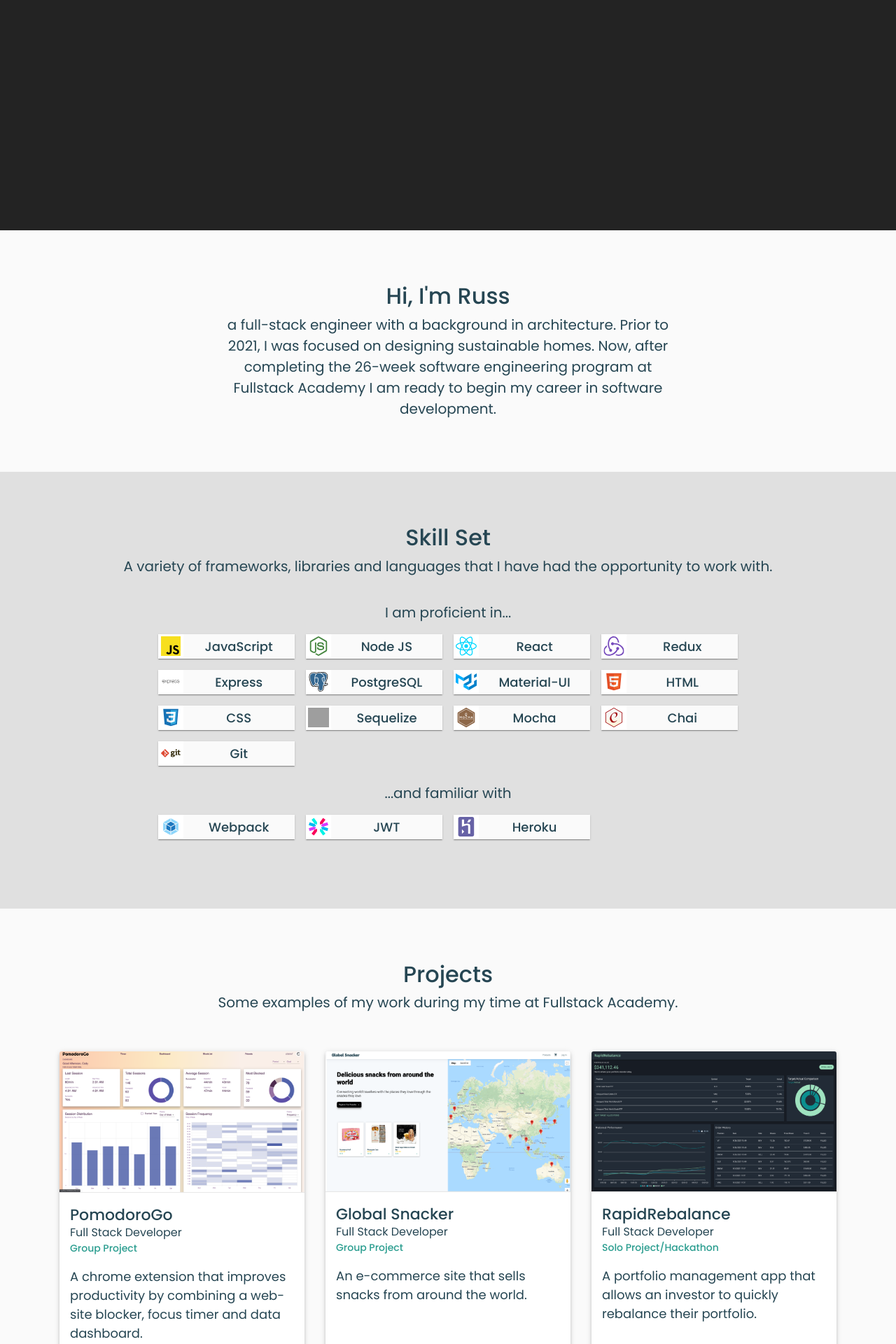
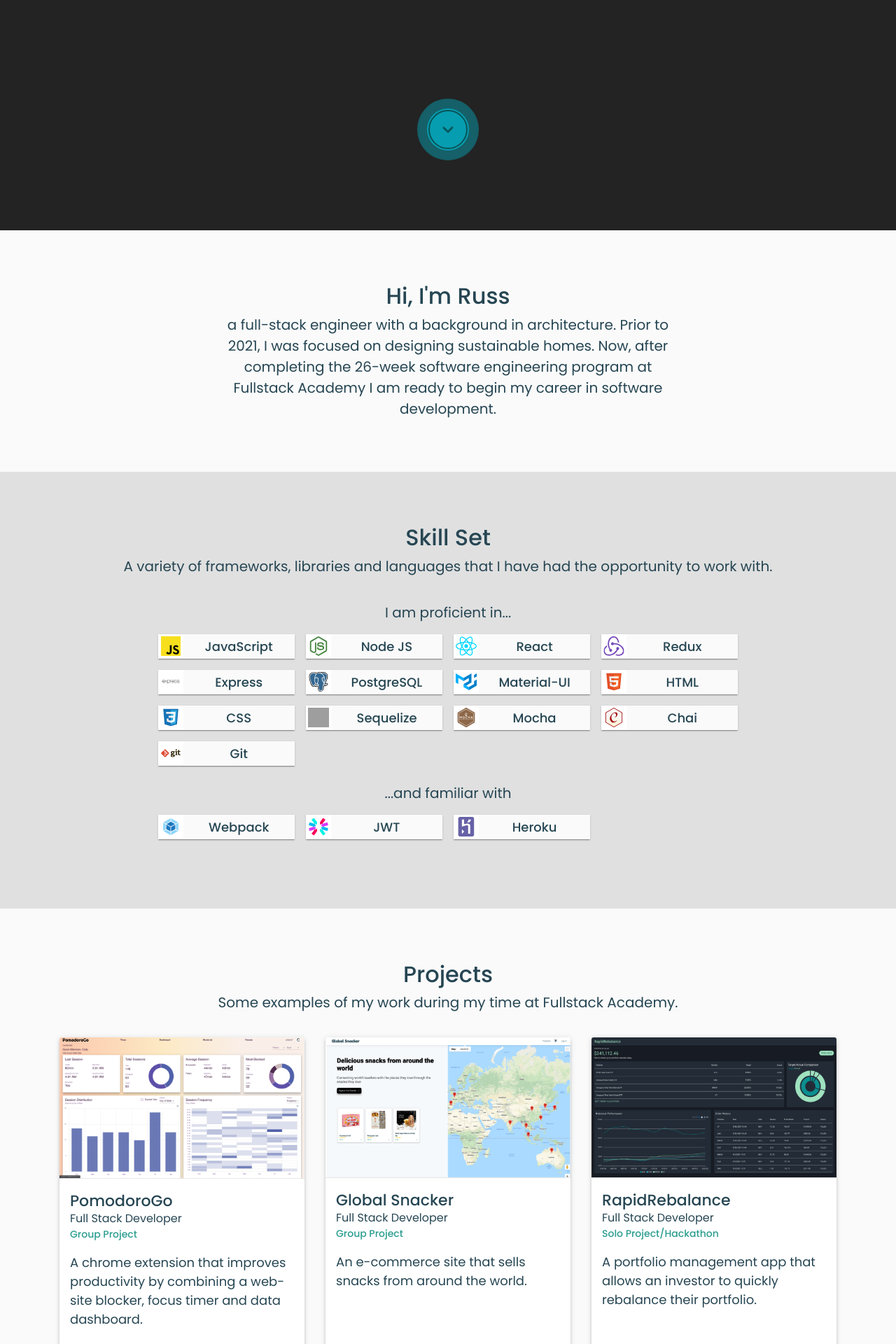
Before and after one commit to rfmcmillan/portfolio, a React app: page / in a window 1280 px wide. Shown: the part 540-2460 px from the top of the page at 70% size. Built offline with nearby package versions, Linux system fonts and the light colour scheme; grey boxes are pictures that could not be loaded.

Commit message:
fixed margin on movile view

```diff
--- a/client/components/Banner.js
+++ b/client/components/Banner.js
@@ -30,7 +30,7 @@ const Banner = () => {
           <p id="job-function">Full Stack Engineer</p>
         </div>
       </div>
-      <div className="arrow-container animated fadeInDown">
+      <div id="arrow-container" className="animated fadeInDown">
         <div className="arrow-2">
           <i className="fa fa-angle-down">
             <Link to={'intro'} smooth={true} duration={700}>
--- a/client/components/Footer.js
+++ b/client/components/Footer.js
@@ -70,7 +70,7 @@ const Footer = () => {
               <Grid item xs={6}>
                 <Typography className={classes.credit}>Design by</Typography>
               </Grid>
-              <Grid item container xs={6}>
+              <Grid item container xs={6} justifyContent="flex-end">
                 <Grid item>
                   <Link
                     className={classes.name}
--- a/client/components/Projects/ProjectCard/index.js
+++ b/client/components/Projects/ProjectCard/index.js
@@ -49,8 +49,8 @@ const ProjectCard = ({ project }) => {
   }, []);
 
   return (
-    <Grid item id="card-container">
-      <div id="product-card">
+    <Grid item>
+      <div>
         <Paper
           id="side-a"
           elevation={3}
--- a/client/components/Projects/index.js
+++ b/client/components/Projects/index.js
@@ -14,9 +14,7 @@ const Projects = () => {
       paddingBottom: '1em',
       width: '100%',
     },
-    projects: {
-      margin: 20,
-    },
+    projects: {},
     title: {
       fontSize: 32,
       fontWeight: 500,
--- a/public/style.css
+++ b/public/style.css
@@ -3,11 +3,11 @@
 :root {
   --primary-main: #264653;
   --primary-contrast-text: #c7fff0;
-  --secondary-main: #2A9D8F;
+  --secondary-main: #2a9d8f;
   --secondary-contrast-text: #264653;
-  --text-primary: #2A9D8F;
-  --text-secondary: #2A9D8F;
-  --info-main: #E76F51;
+  --text-primary: #2a9d8f;
+  --text-secondary: #2a9d8f;
+  --info-main: #e76f51;
 }
 
 * {
@@ -40,8 +40,6 @@
   bottom: 75px;
 }
 
-
-
 .title {
   width: 100%;
   position: relative;
@@ -55,7 +53,6 @@
     font-size: 50px;
     padding-left: 16px;
   }
-
 }
 
 #block-1 {
@@ -126,7 +123,6 @@ h1 {
 }
 
 @media screen and (max-width: 600px) {
-
   #job-function {
     padding-left: 16px;
   }
@@ -175,14 +171,14 @@ h1 {
   0% {
     width: 0px;
     height: 0px;
-    background: var(--info-main);;
+    background: var(--info-main);
     border: 0px solid #ddd;
     opacity: 0;
   }
   50% {
     width: 10px;
     height: 10px;
-    background: var(--info-main);;
+    background: var(--info-main);
     opacity: 1;
     bottom: 64px;
   }
@@ -200,7 +196,7 @@ h1 {
   100% {
     width: 7px;
     height: 7px;
-    background: var(--info-main);;
+    background: var(--info-main);
     border: 0px solid #222;
     bottom: 15px;
   }
@@ -214,8 +210,6 @@ h1 {
     opacity: 1;
   }
 }
-
-
 
 i {
   margin-right: 25px;
@@ -252,11 +246,7 @@ i {
   }
 }
 
-/* body{
-   background: #263238;
-} */
-
-.arrow-container{
+#arrow-container {
   width: 100px;
   height: 100px;
   margin: 0 auto;
@@ -271,27 +261,20 @@ i {
   opacity: 0;
 }
 
-@media screen and (max-width: 600px) {
-
-  .arrow-container {
-    position: absolute;
-    bottom: 50px;
-}
-
-.arrow-1{
+.arrow-1 {
   width: 100px;
   height: 100px;
-  background: #00BCD4;
+  background: #00bcd4;
   opacity: 0.5;
   border-radius: 50%;
   position: absolute;
 }
 
-.arrow-2{
+.arrow-2 {
   cursor: pointer;
   width: 60px;
   height: 60px;
-  background: #00BCD4;
+  background: #00bcd4;
   border-radius: 50%;
   position: absolute;
   top: 20px;
@@ -300,11 +283,10 @@ i {
   display: table;
 }
 
-.arrow-2:before{
-
+.arrow-2:before {
   width: 52px;
   height: 52px;
-  content: "";
+  content: '';
   border: 2px solid #006064;
   border-radius: 50%;
   position: absolute;
@@ -312,7 +294,7 @@ i {
   left: 2px;
 }
 
-.arrow-2 i.fa{
+.arrow-2 i.fa {
   transform: scale(1.5);
   width: 60px;
   display: table-cell;
@@ -335,15 +317,15 @@ i {
 
 .animated.hinge {
   -webkit-animation-duration: 2s;
-          animation-duration: 2s;
-          animation-iteration-count: infinite;
+  animation-duration: 2s;
+  animation-iteration-count: infinite;
 }
 
 @-webkit-keyframes zoomIn {
   0% {
     opacity: 0;
-    -webkit-transform: scale3d(.4, .4, .4);
-            transform: scale3d(.4, .4, .4);
+    -webkit-transform: scale3d(0.4, 0.4, 0.4);
+    transform: scale3d(0.4, 0.4, 0.4);
   }
 
   50% {
@@ -358,8 +340,8 @@ i {
 @keyframes zoomIn {
   0% {
     opacity: 0;
-    -webkit-transform: scale3d(.4, .4, .4);
-            transform: scale3d(.4, .4, .4);
+    -webkit-transform: scale3d(0.4, 0.4, 0.4);
+    transform: scale3d(0.4, 0.4, 0.4);
   }
 
   50% {
@@ -373,10 +355,8 @@ i {
 
 .zoomIn {
   -webkit-animation-name: zoomIn;
-          animation-name: zoomIn;
+  animation-name: zoomIn;
 }
-
-
 
 @keyframes socialLinkedin {
   from {
@@ -574,27 +554,3 @@ i {
   animation-fill-mode: forwards;
   visibility: visible;
 }
-
-#card-container {
-  perspective: 1000px;
-}
-
-#side-a,
-#side-b {
-  backface-visibility: hidden;
-}
-
-#side-a {
-  position: relative;
-  z-index: 100;
-}
-
-#side-b {
-  transform: rotateY(180deg);
-  position: absolute;
-  top: 0;
-  right: 0;
-  bottom: 0;
-  left: 0;
-  margin-top: 0;
-} */
```
